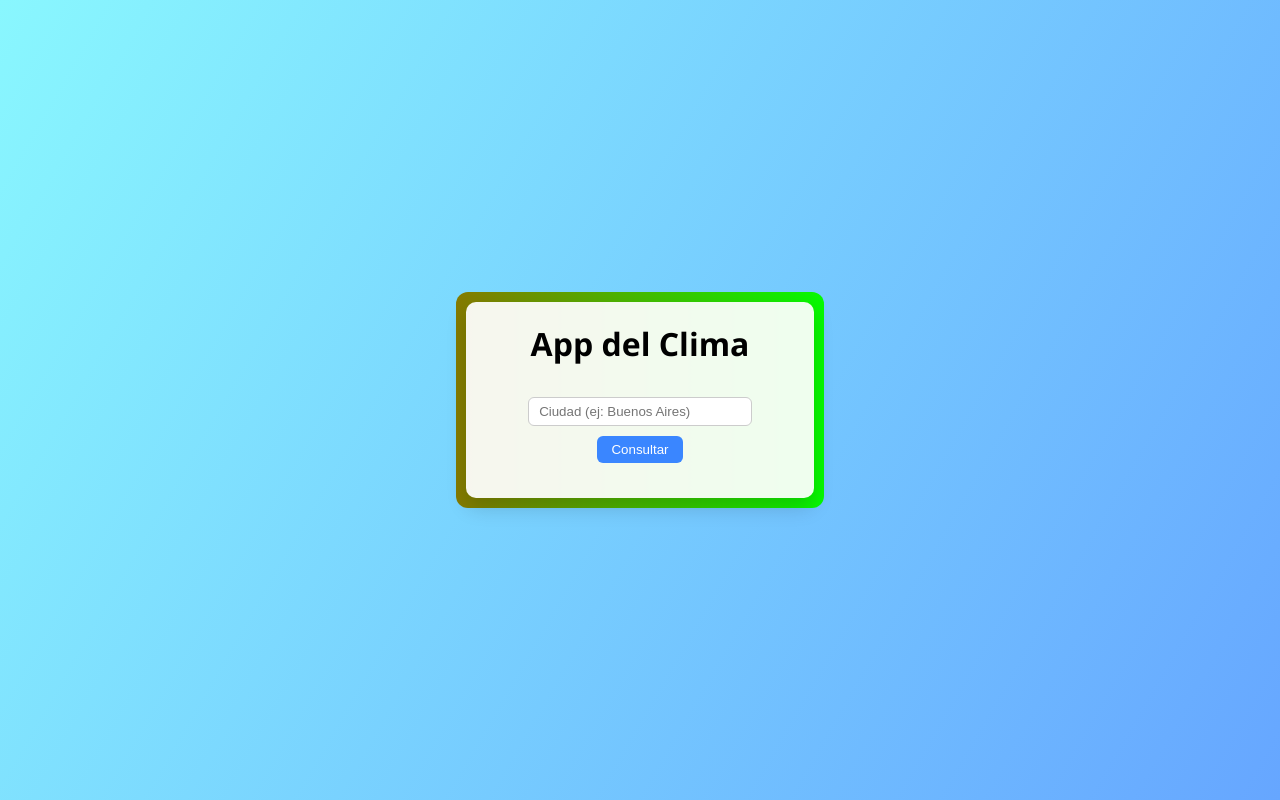
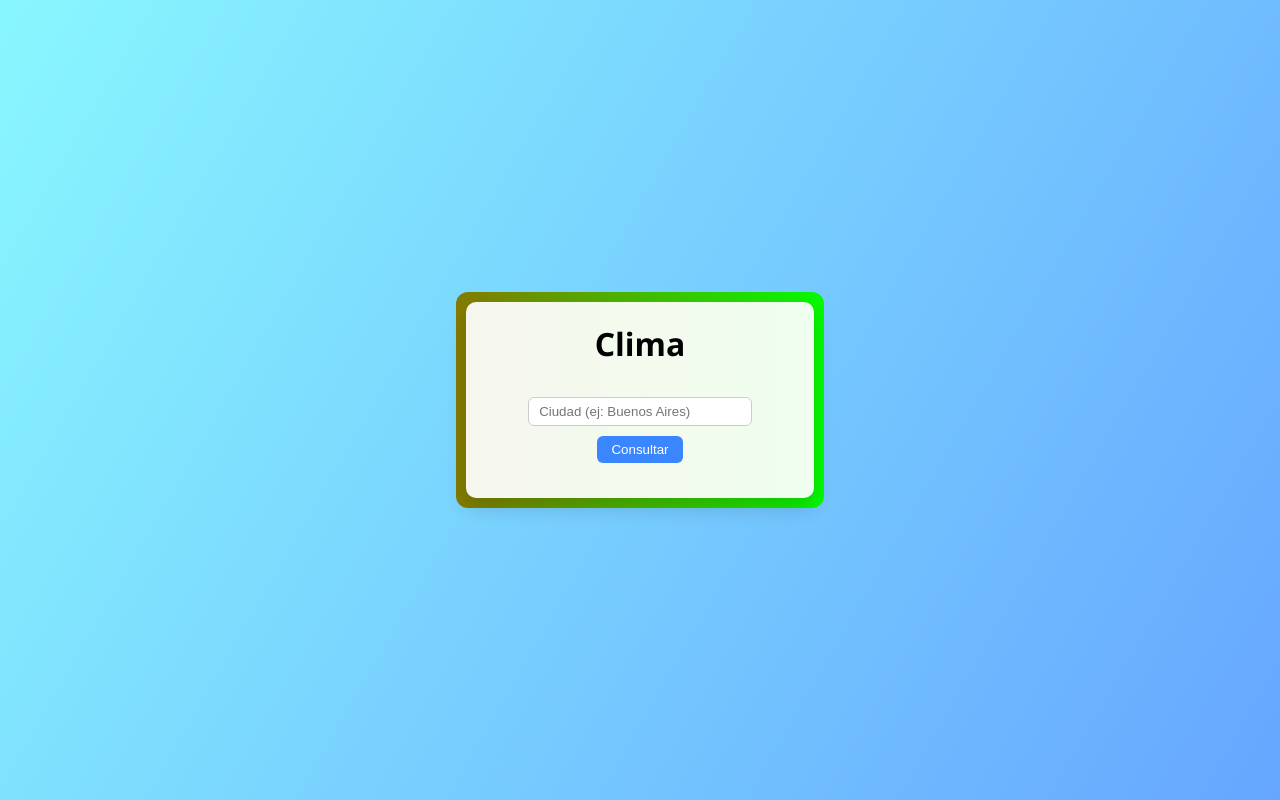
Before and after one commit to sofia59/clima, a plain HTML site: page index.html in a window 1280 px wide. Drawn offline with Linux system fonts and the light colour scheme.

Commit message:
cambio el nombre

```diff
--- a/index.html
+++ b/index.html
@@ -9,7 +9,7 @@
 <body>
   <div class="card-wrap">
     <div class="card">
-      <h1>App del Clima</h1>
+      <h1>Clima</h1>
       <input id="city" type="text" placeholder="Ciudad (ej: Buenos Aires)">
       <button onclick="buscarClima()">Consultar</button>
 
```
